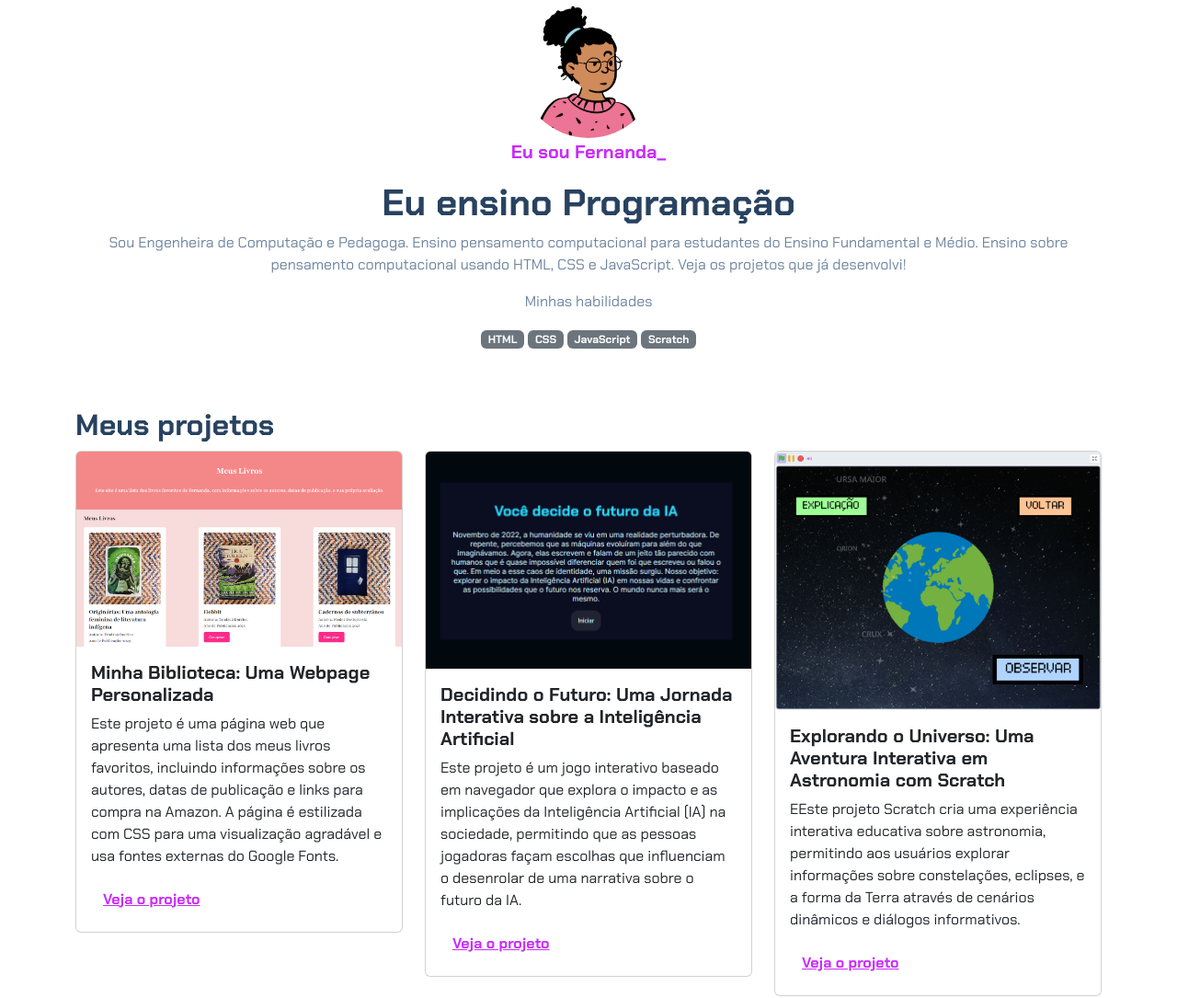
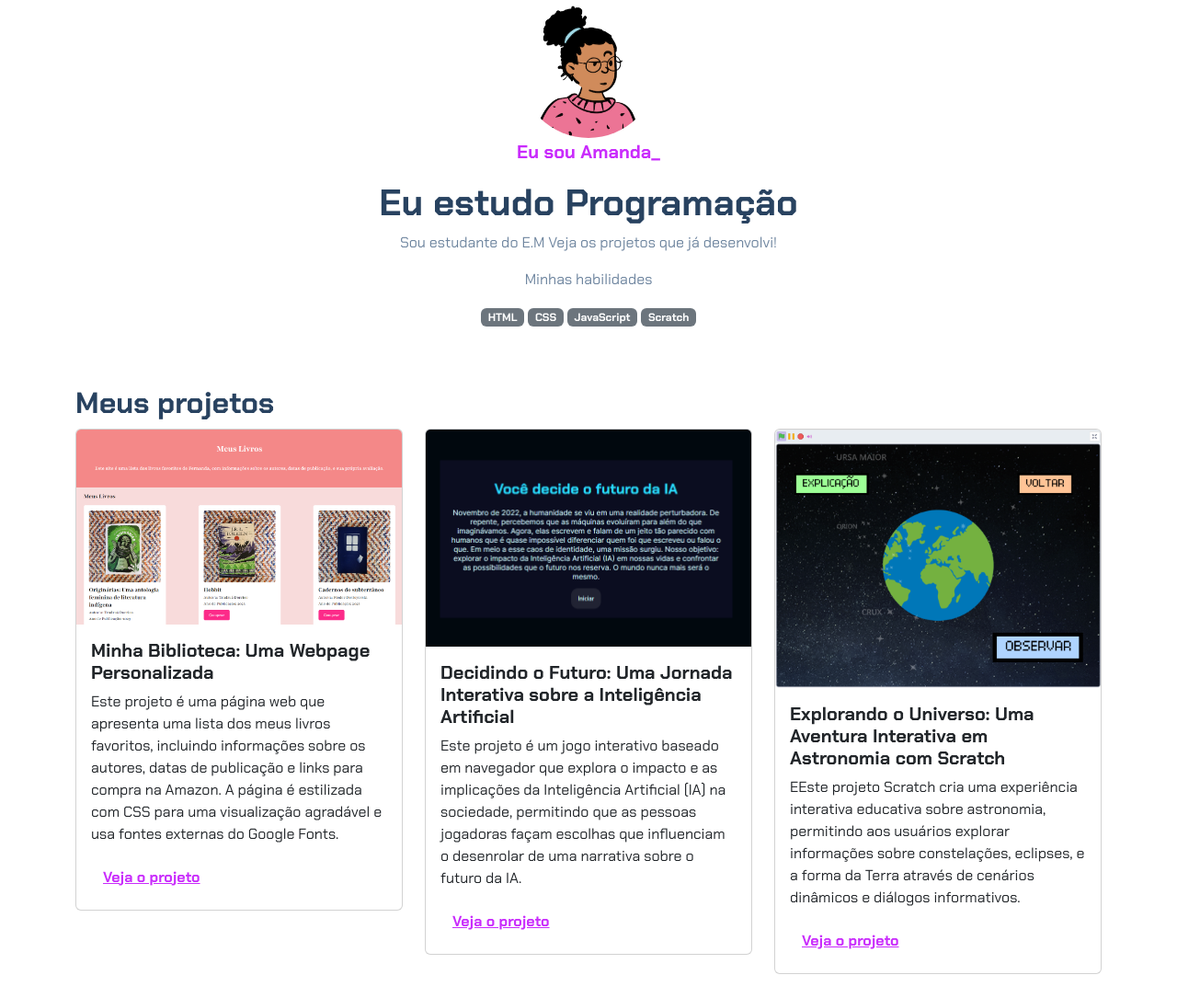
Before and after one commit to Amandabrzt/Portif-lio-AmandaBrz, a plain HTML site: page index.html in a window 1280 px wide. Shown: the top 1085 px of the page at 92% size. Drawn offline with nearby package versions, Linux system fonts and the light colour scheme.

Commit message:
Update index.html

```diff
--- a/index.html
+++ b/index.html
@@ -12,12 +12,11 @@
 
 <body>
     <header class="container text-center">
-        <img src="img/avatar-perfil.png" alt="avatar da Fernanda" class="rounded-circle" width="150" height="150"
+        <img src="img/avatar-perfil.png" alt="avatar da Amanda" class="rounded-circle" width="150" height="150"
             srcset="">
-        <p class="lead">Eu sou Fernanda_</p>
-        <h1>Eu ensino Programação</h1>
-        <p>Sou Engenheira de Computação e Pedagoga. Ensino pensamento computacional para estudantes do Ensino
-            Fundamental e Médio. Ensino sobre pensamento computacional usando HTML, CSS e JavaScript. Veja os projetos
+        <p class="lead">Eu sou Amanda_</p>
+        <h1>Eu estudo Programação</h1>
+        <p>Sou estudante do E.M Veja os projetos
             que já desenvolvi!</p>
         <p>Minhas habilidades</p>
         <div>
```
